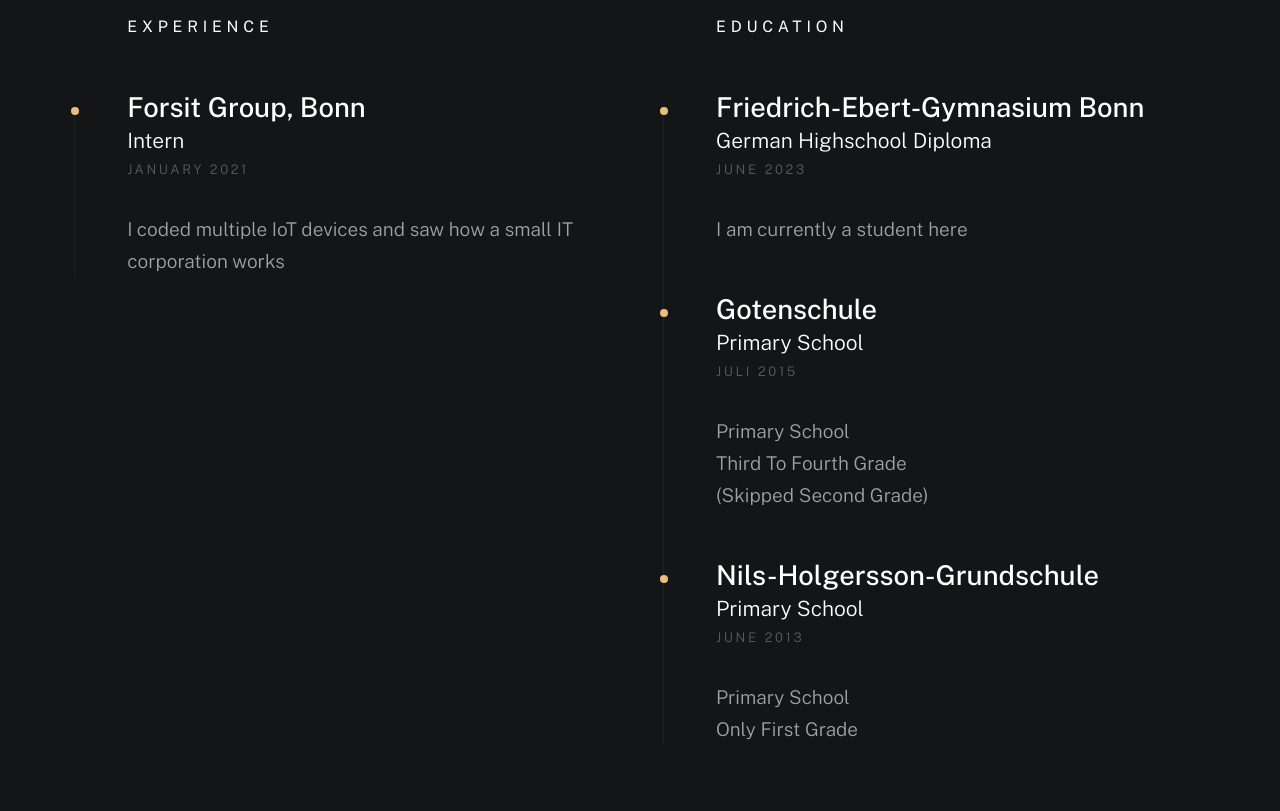
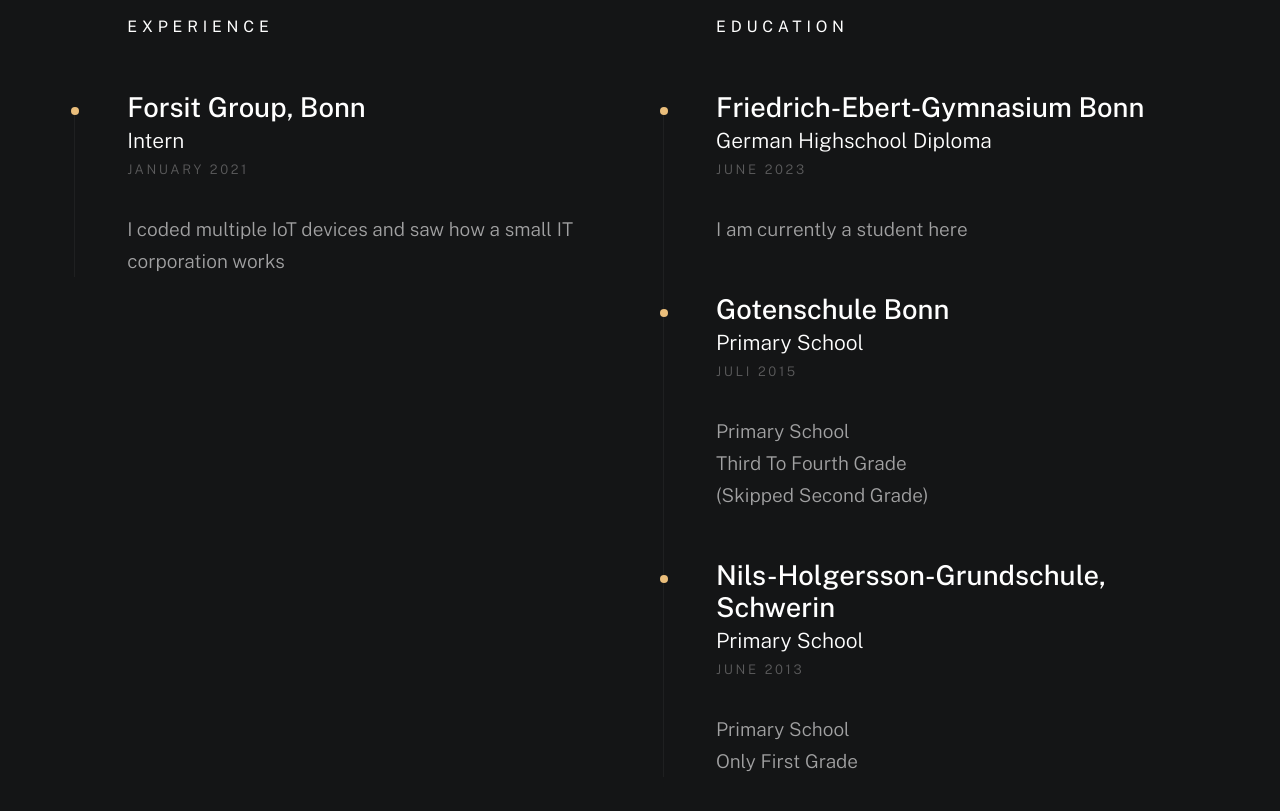
Before and after one commit to LukasSchikirianski/LukasSchikirianski.github.io, a plain HTML site: page index.html in a window 1280 px wide. Shown: the part 2319-3130 px from the top of the page. Drawn offline with nearby package versions, Linux system fonts and the light colour scheme; a web font is replaced by a local one.

Commit message:
Small Fix 1.1.1

```diff
--- a/index.html
+++ b/index.html
@@ -220,7 +220,7 @@
                             <div class="timeline__block">
                                 <div class="timeline__bullet"></div>
                                 <div class="timeline__header">
-                                    <h4 class="timeline__title">Gotenschule</h3>
+                                    <h4 class="timeline__title">Gotenschule Bonn</h3>
                                         <h5 class="timeline__meta">Primary School</h5>
                                         <p class="timeline__timeframe">Juli 2015</p>
                                 </div>
@@ -236,7 +236,7 @@
                             <div class="timeline__block">
                                 <div class="timeline__bullet"></div>
                                 <div class="timeline__header">
-                                    <h4 class="timeline__title">Nils-Holgersson-Grundschule</h4>
+                                    <h4 class="timeline__title">Nils-Holgersson-Grundschule, Schwerin</h4>
                                     <h5 class="timeline__meta">Primary School</h5>
                                     <p class="timeline__timeframe">June 2013</p>
                                 </div>
```
